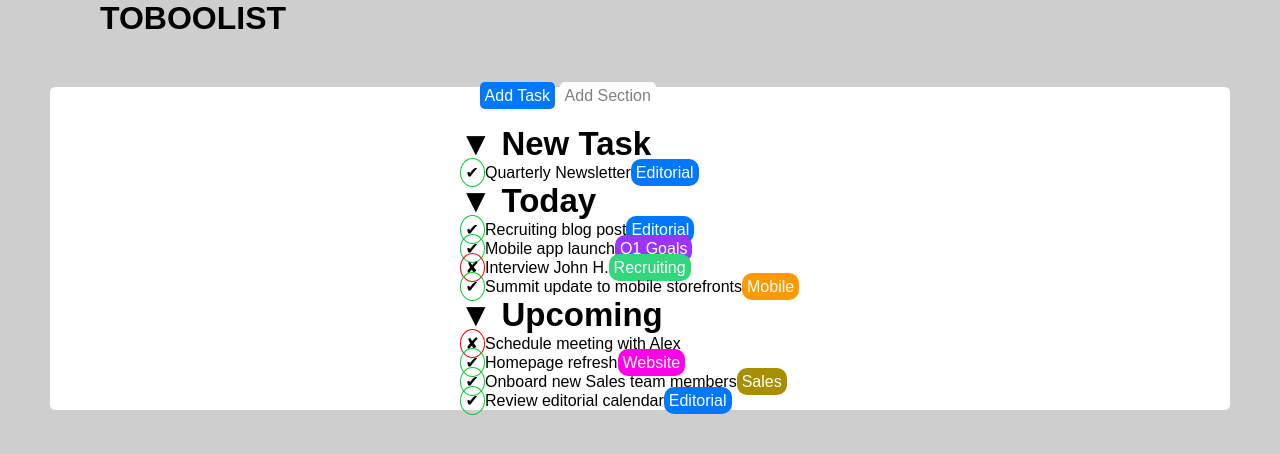
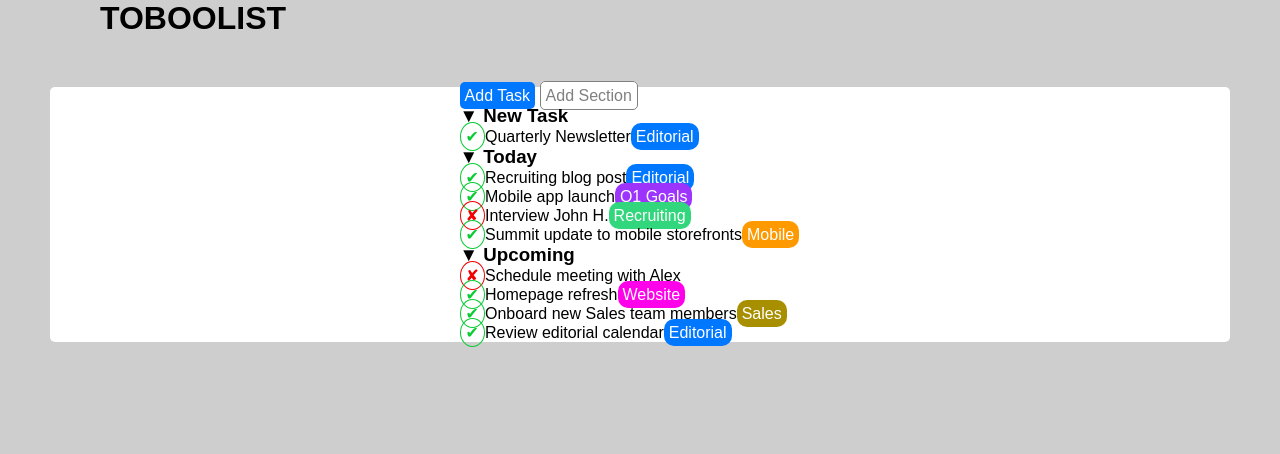
Before and after one commit to Marco-Gagliano/html-css-toboolist, a plain HTML site: page index.html in a window 1280 px wide. Drawn offline with Linux system fonts and the light colour scheme.

Commit message:
modifiche-css

```diff
--- a/css/style.css
+++ b/css/style.css
@@ -13,12 +13,14 @@ body {
 
 .symbol-1 {
   padding: 5px;
+  color: rgb(9, 204, 51);;
   border: 1px solid rgb(9, 204, 51);
   border-radius: 50%;
 }
 
 .symbol-2 {
   padding: 5px;
+  color: rgb(241, 1, 1);
   border: 1px solid rgb(241, 1, 1);
   border-radius: 50%;
 }
@@ -40,9 +42,7 @@ main {
   padding-left: 32%;
 }
 
-.content-1 {
-  margin: 20px;
-}
+.content-1 {}
 
 .task-1 {
   background-color: rgb(0, 119, 255);
@@ -55,13 +55,19 @@ main {
 .task-2 {
   background-color: white;
   color: grey;
+  border: 1px solid grey;
   border-radius: 5px;
   padding: 5px;
 
 }
 
-.content {
-  font-size: 22px;
+
+.container-1 {
+
+}
+
+.container-2 {
+
 }
 
 .background-1 {
--- a/index.html
+++ b/index.html
@@ -14,18 +14,18 @@
   </header>
 
   <main>
-    <section class="content-1">
+    <section class="container-1">
       <div>
       <span class="task-1">Add Task</span>
         <span class="task-2">Add Section</span>
       </div>
   </section>
 
-  <section class="content-2">
+  <section class="container-2">
     <div>
 
       <div class="content">
-        <h2>&#9660; New Task</h2>
+        <h3>&#9660; New Task</h3>
       </div>
 
       <p><span class="symbol-1">&#10004;</span>Quarterly Newsletter<span class="background-1">Editorial</span></p>
@@ -35,7 +35,7 @@
     <div>
 
       <div class="content">
-        <h2><span>&#9660;</span> Today</h2>
+        <h3><span>&#9660;</span> Today</h3>
       </div>
 
         <p><span class="symbol-1">&#10004;</span>Recruiting blog post<span class="background-1">Editorial</span></p>
@@ -47,7 +47,7 @@
     <div>
 
       <div class="content">
-        <h2>&#9660; Upcoming</h2>
+        <h3>&#9660; Upcoming</h3>
       </div>
 
       <p><span class="symbol-2">&#10008;</span>Schedule meeting with Alex</p>
```
